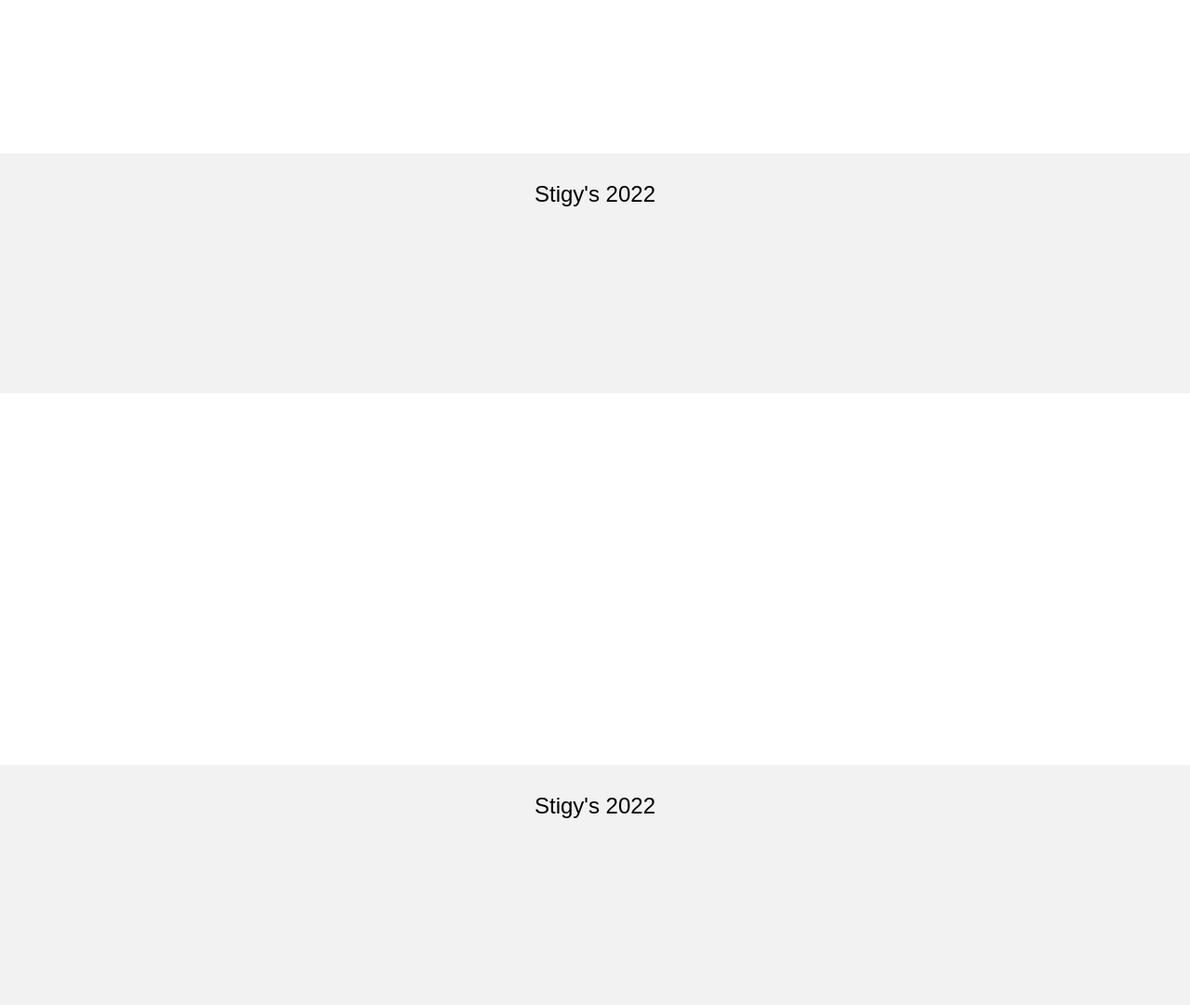
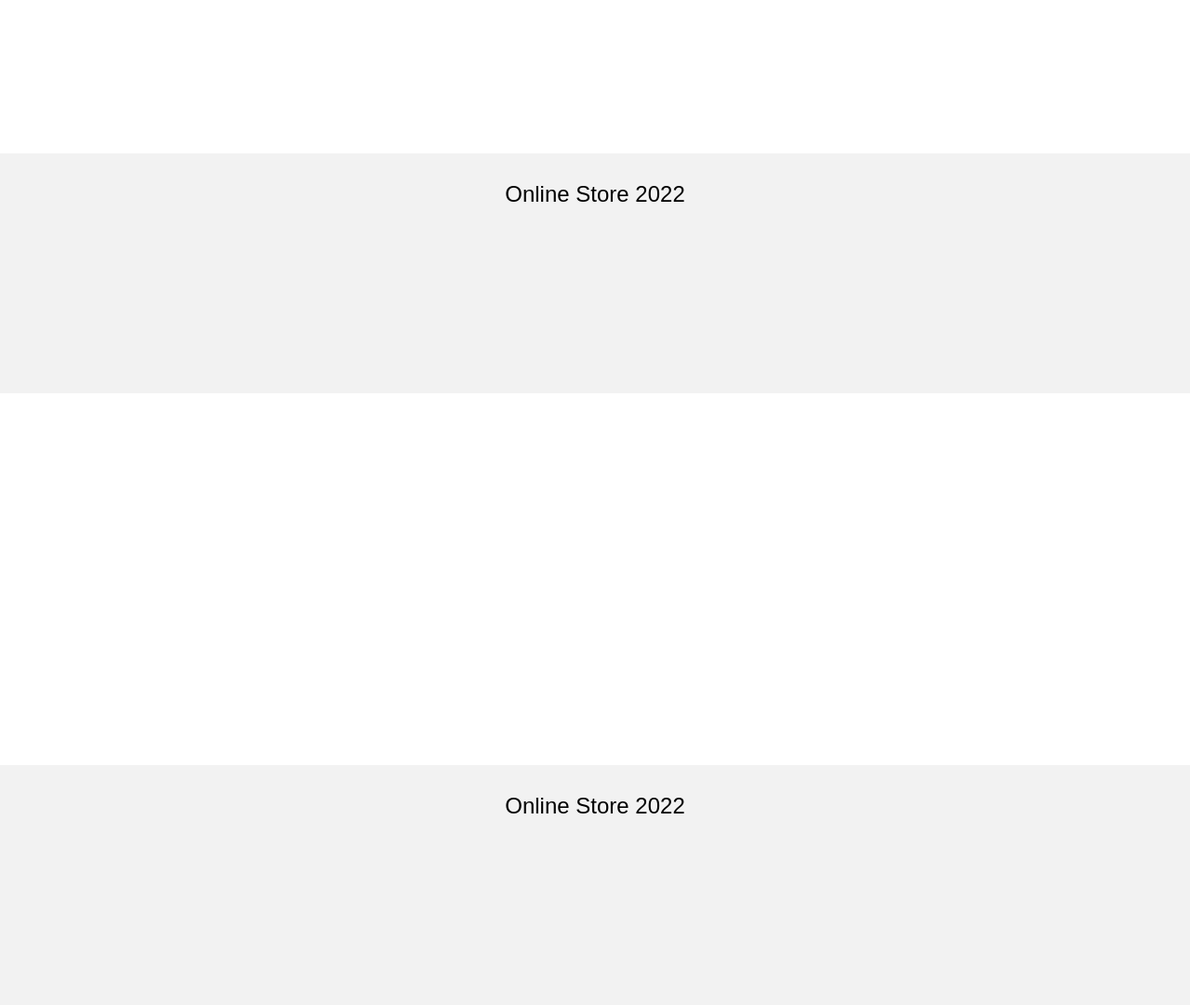
Before and after one commit to Stlgy/online-store, a PHP site: template view/footer.php in a window 1280 px wide. Shown: the part 235-1316 px from the top of the page at 93% size. Run offline with PHP 8.4, Linux system fonts and the light colour scheme; the template is opened without the code that fills it, so the values that code supplies are empty.

Commit message:
Update footer.php

```diff
--- a/view/footer.php
+++ b/view/footer.php
@@ -1,6 +1,5 @@
-<div id="footer">
-        <p>Stigy's  <?php echo date("Y"); ?></p>
+<footer>
+    <div id="footer">
+        <p>Online Store <?php echo date("Y"); ?></p>
     </div>
-
-</body>
-</html>
+</footer>
```
